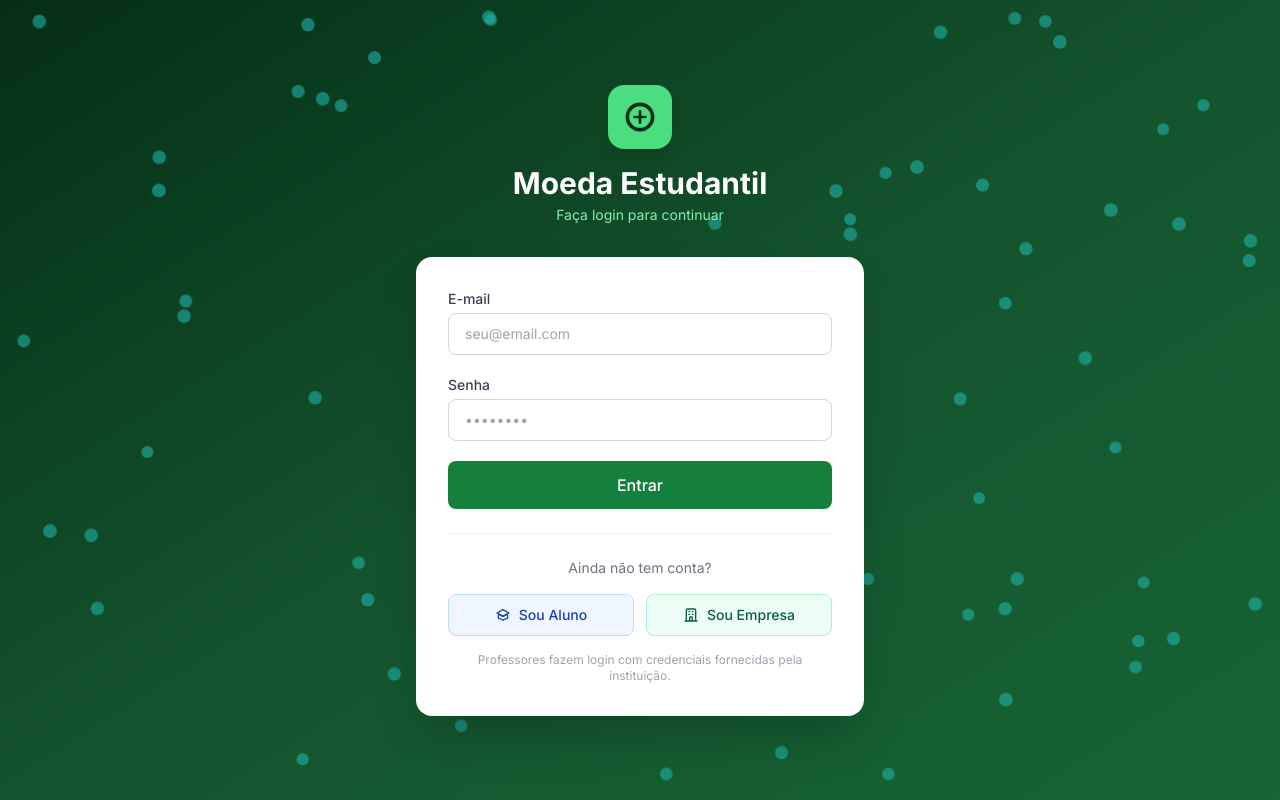
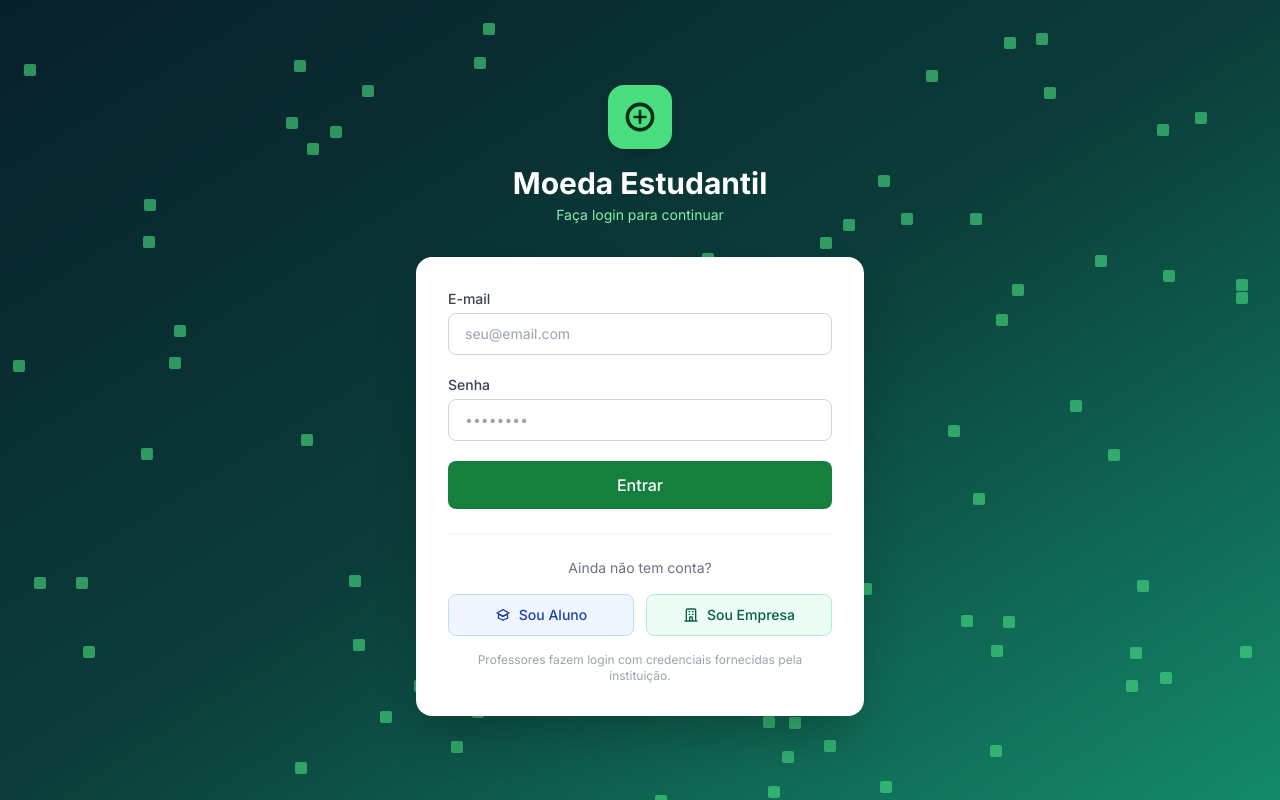
Before and after one commit to Mateus7799/Lab-Dev-sistema-moeda-estudantil, a React (Vite) app in the folder Codigo/frontend/: page /login in a window 1280 px wide. Built offline with nearby package versions, Linux system fonts and the light colour scheme.

Commit message:
add efeito gradiente nas páginas de login e cadastro

```diff
--- a/Codigo/frontend/src/components/GreenDots.jsx
+++ b/Codigo/frontend/src/components/GreenDots.jsx
@@ -9,7 +9,7 @@ export default function GreenDots() {
         left: `${Math.random() * 100}%`,
         top: `${Math.random() * 100}%`,
         duration: `${6 + Math.random() * 8}s`,
-        delay: `${Math.random() * 5}s`,
+        delay: `${15 + Math.random() * 20 }s`,
       })),
     []
   );
@@ -22,9 +22,9 @@ export default function GreenDots() {
       {dots.map((dot, i) => (
         <div
           key={i}
-          className="absolute w-3 h-3 rounded-full opacity-60 animate-[slow-drift_ease-in-out_infinite]"
+          className="absolute w-3 h-3 rounded-sm opacity-60 animate-[slow-drift_ease-in-out_infinite]"
           style={{
-            backgroundColor: "#20B2A6",
+            backgroundColor: "#4ADE80",
             left: dot.left,
             top: dot.top,
             animationDuration: dot.duration,
--- a/Codigo/frontend/src/pages/CadastroAlunoPage.tsx
+++ b/Codigo/frontend/src/pages/CadastroAlunoPage.tsx
@@ -71,7 +71,7 @@ export function CadastroAlunoPage() {
   };
 
   return (
-    <div className="relative min-h-screen overflow-hidden  bg-gradient-to-br from-primary-950 via-primary-900 to-primary-800 flex items-center justify-center p-4">
+    <div className="relative min-h-screen overflow-hidden  bg-gradient-to-br from-[#071F2A] via-[#0B3D3A] to-[#148A6A] flex items-center justify-center p-4">
       <GreenDots />
       <div className="relative w-full max-w-2xl">
         <div className="text-center mb-6">
--- a/Codigo/frontend/src/pages/CadastroEmpresaPage.tsx
+++ b/Codigo/frontend/src/pages/CadastroEmpresaPage.tsx
@@ -55,7 +55,7 @@ export function CadastroEmpresaPage() {
   };
 
   return (
-    <div className="relative min-h-screen bg-gradient-to-br from-primary-950 via-primary-900 to-primary-800 flex items-center justify-center p-4">
+    <div className="relative min-h-screen overflow-hidden bg-gradient-to-br from-[#071F2A] via-[#0B3D3A] to-[#148A6A] flex items-center justify-center p-4">
         <GreenDots />
       <div className="relative w-full max-w-xl">
         <div className="text-center mb-6">
--- a/Codigo/frontend/src/pages/LoginPage.tsx
+++ b/Codigo/frontend/src/pages/LoginPage.tsx
@@ -36,7 +36,7 @@ export function LoginPage() {
   };
 
   return (
-    <div className="relative min-h-screen bg-gradient-to-br from-primary-950 via-primary-900 to-primary-800 flex items-center justify-center p-4">
+    <div className="relative min-h-screen overflow-hidden bg-gradient-to-br from-[#071F2A] via-[#0B3D3A] to-[#148A6A] flex items-center justify-center p-4">
       <GreenDots />
       <div className="relative w-full max-w-md">
         <div className="text-center mb-8">
```
